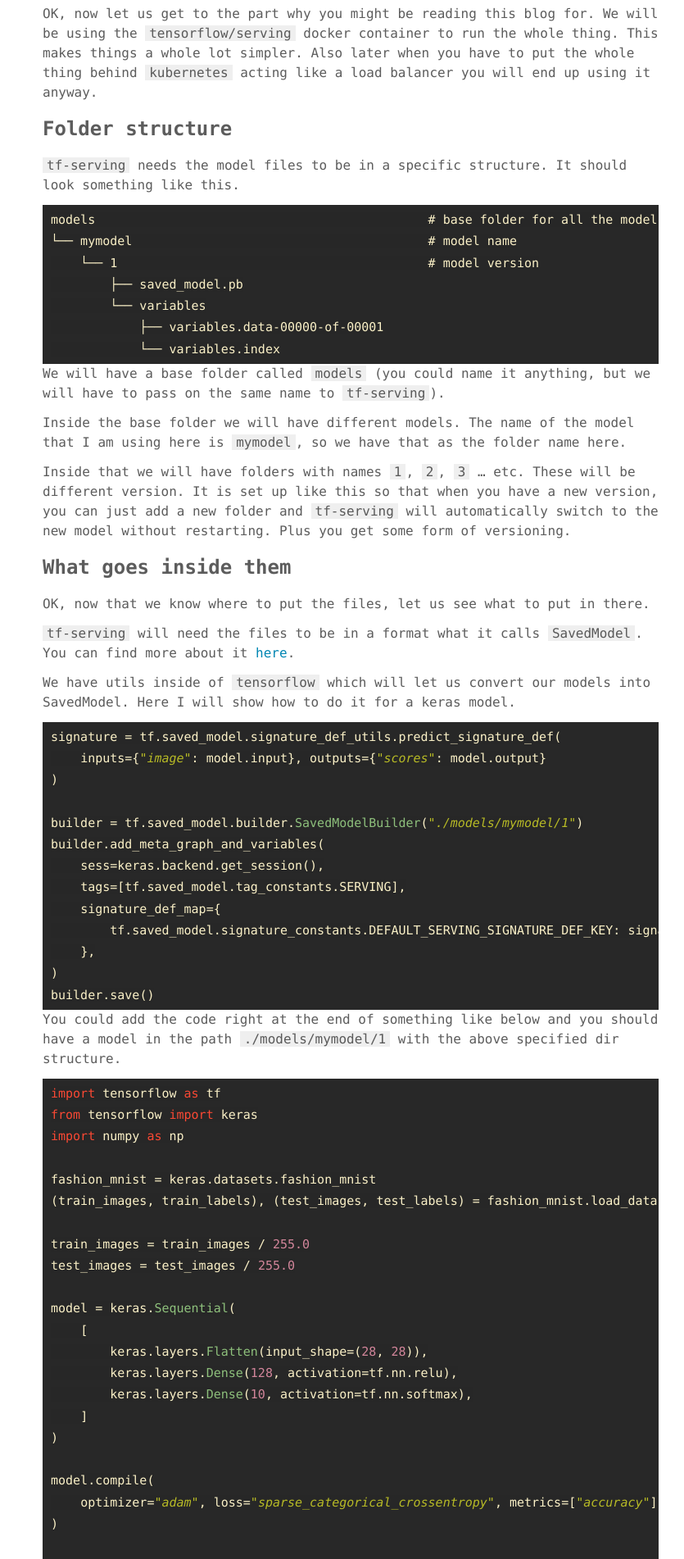
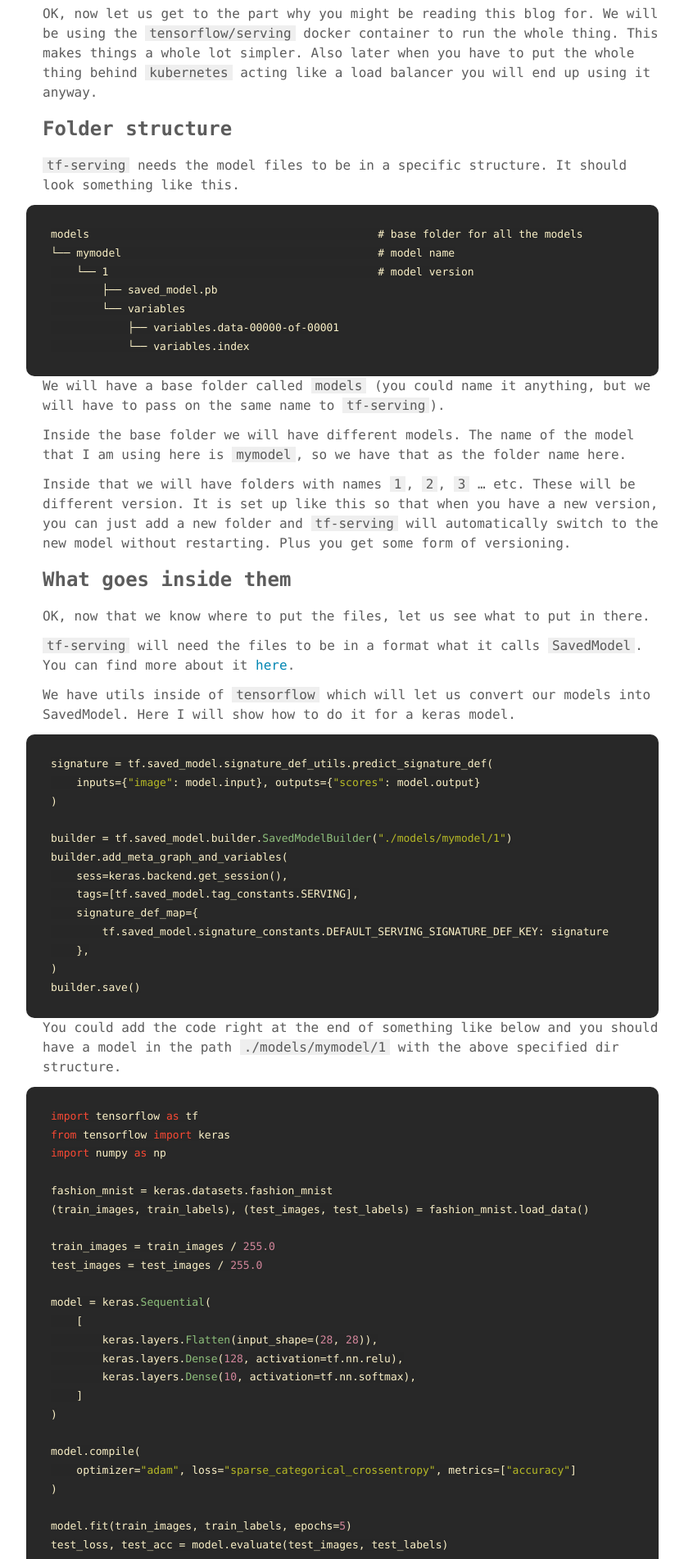
Before and after one commit to meain/blog, a Jekyll site: the page built from _posts/2019-05-11-beginner-guide-to-tf-serving.md, in a window 1280 px wide. Shown: the part 659-2561 px from the top of the page at 82% size, without its empty margins (212-1047 px from the left). Built offline with Jekyll 4.4.1, drawn with Linux system fonts in a browser that asks for light colours; some web fonts are replaced.

Commit message:
fix how code is displayed

```diff
--- a/assets/scss/_layout.scss
+++ b/assets/scss/_layout.scss
@@ -39,7 +39,7 @@
     color: #fbf1c7;
     background-color: #282828;
     code {
-        font-size: 15px;
+        font-size: 13px;
     }
 }
 
--- a/assets/scss/_syntax-highlighting.scss
+++ b/assets/scss/_syntax-highlighting.scss
@@ -1,5 +1,14 @@
 .highlight table td { padding: 5px; }
 .highlight table pre { margin: 0; }
+div.highlight {
+  overflow: hidden;
+  padding: 20px;
+  border-radius: 10px;
+  margin-left: -20px;
+}
+div.highlight:hover {
+  overflow: auto;
+}
 .highlight, .highlight .w {
   color: #fbf1c7;
   background-color: #282828;
@@ -51,15 +60,15 @@
 }
 .highlight .s, .highlight .sb, .highlight .sc, .highlight .sd, .highlight .s2, .highlight .sh, .highlight .sx, .highlight .s1 {
   color: #b8bb26;
-  font-style: italic;
+  // font-style: italic;
 }
 .highlight .si {
   color: #b8bb26;
-  font-style: italic;
+  // font-style: italic;
 }
 .highlight .sr {
   color: #b8bb26;
-  font-style: italic;
+  // font-style: italic;
 }
 .highlight .se {
   color: #fe8019;
--- a/assets/scss/_variables.scss
+++ b/assets/scss/_variables.scss
@@ -1,4 +1,4 @@
-@import url('https://fonts.googleapis.com/css?family=Fascinate+Inline');
+// @import url('https://fonts.googleapis.com/css?family=Fascinate+Inline');
 
 // Typography
 $base-font-family: consolas, monaco, courier, "courier new", fixed-width;
--- a/assets/scss/base/_typography.scss
+++ b/assets/scss/base/_typography.scss
@@ -101,7 +101,6 @@
   font-size: 1em;
   margin: 0;
   padding: 5px 10px !important;
-  overflow: auto;
   max-height: 60em;
   white-space: pre;
   border: 1px solid $light-gray-color;
```
